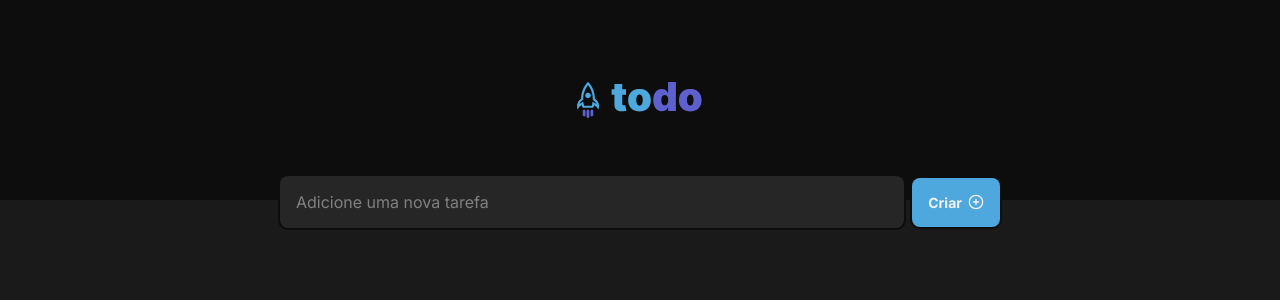
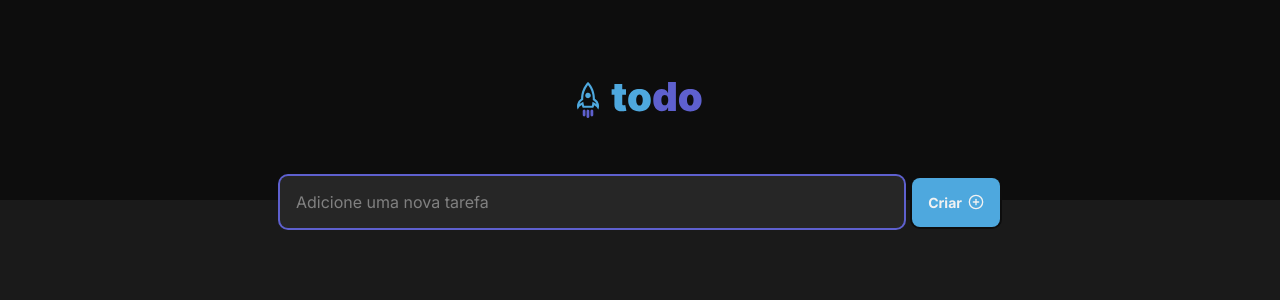
Before and after one commit to adairjuneoaf/to-do-app-challenge-ignite, a React (Vite) app: page / in a window 1280 px wide. Shown: the top 300 px of the page. Built offline with nearby package versions, Linux system fonts and the light colour scheme.

Commit message:
Form para captura da tarefa pronto para uso.

```diff
--- a/package.json
+++ b/package.json
@@ -14,6 +14,7 @@
   "dependencies": {
     "react": "^18.2.0",
     "react-dom": "^18.2.0",
+    "react-hook-form": "^7.35.0",
     "react-icons": "^4.4.0",
     "styled-components": "^5.3.5"
   },
--- /dev/null
+++ b/src/@types/form.d.ts
@@ -0,0 +1,3 @@
+export type FormInputsType = {
+  task: string
+}
--- a/src/components/Button/index.tsx
+++ b/src/components/Button/index.tsx
@@ -6,9 +6,14 @@ interface IButtonProps extends ButtonHTMLAttributes<HTMLButtonElement>, PropsWit
   icon?: ReactElement
 }
 
-export const Button: React.FC<IButtonProps> = ({ children, icon, variant = 'default' }) => {
+export const Button: React.FC<IButtonProps> = ({
+  children,
+  icon,
+  variant = 'default',
+  ...props
+}) => {
   return (
-    <ButtonContainer variant={variant}>
+    <ButtonContainer {...props} variant={variant}>
       {children}
       {icon}
     </ButtonContainer>
--- a/src/components/Button/styles.ts
+++ b/src/components/Button/styles.ts
@@ -47,7 +47,7 @@ export const ButtonContainer = styled.button<ButtonProps>`
     transition: box-shadow 350ms;
   }
 
-  &:hover {
+  &:hover:not(:disabled) {
     background-color: ${(props) =>
       (props.variant === 'default' && props.theme['gray-200']) ||
       (props.variant === 'save' && props.theme['blue-dark']) ||
@@ -55,4 +55,8 @@ export const ButtonContainer = styled.button<ButtonProps>`
 
     transition: background-color 250ms;
   }
+
+  &:disabled {
+    cursor: not-allowed;
+  }
 `
--- a/src/components/Input/index.tsx
+++ b/src/components/Input/index.tsx
@@ -1,12 +1,17 @@
-import React, { InputHTMLAttributes } from 'react'
+import React, { forwardRef, InputHTMLAttributes } from 'react'
+import { FieldErrors } from 'react-hook-form'
+import { FormInputsType } from '../../@types/form'
 import { InputComponent, InputContainer, InputErrorsMessage, InputLabel } from './styles'
 
 interface IInputProps extends InputHTMLAttributes<HTMLInputElement> {
   label?: string
-  errors?: string
+  errors?: FieldErrors<FormInputsType>
 }
 
-export const Input: React.FC<IInputProps> = ({ label, required = false, errors, ...props }) => {
+const Input: React.ForwardRefRenderFunction<HTMLInputElement, IInputProps> = (
+  { label, required = false, errors, ...props },
+  ref,
+) => {
   return (
     <InputContainer>
       {label && (
@@ -14,8 +19,17 @@ export const Input: React.FC<IInputProps> = ({ label, required = false, errors,
           {label}
         </InputLabel>
       )}
-      <InputComponent id={props.name} name={props.name} required={required} {...props} />
-      {errors && <InputErrorsMessage>{errors}</InputErrorsMessage>}
+      <InputComponent
+        {...props}
+        ref={ref}
+        id={props.name}
+        name={props.name}
+        required={required}
+        isError={!!errors?.task}
+      />
+      {errors?.task && <InputErrorsMessage>{errors.task?.message}</InputErrorsMessage>}
     </InputContainer>
   )
 }
+
+export default forwardRef(Input)
--- a/src/components/Input/styles.ts
+++ b/src/components/Input/styles.ts
@@ -1,7 +1,11 @@
 import styled from 'styled-components'
 
-export interface ILabelProps {
+export interface LabelProps {
   required?: boolean
+}
+
+export interface InputProps {
+  isError: boolean
 }
 
 export const InputContainer = styled.div`
@@ -13,7 +17,7 @@ export const InputContainer = styled.div`
   flex-direction: column;
 `
 
-export const InputLabel = styled.label<ILabelProps>`
+export const InputLabel = styled.label<LabelProps>`
   font-size: 1rem;
   font-weight: 400;
 
@@ -25,7 +29,7 @@ export const InputLabel = styled.label<ILabelProps>`
   }
 `
 
-export const InputComponent = styled.input`
+export const InputComponent = styled.input<InputProps>`
   width: 100%;
   height: auto;
 
@@ -37,16 +41,17 @@ export const InputComponent = styled.input`
 
   outline: 0;
   border: 0;
-  box-shadow: 0 0 0 2px ${(props) => props.theme['gray-700']};
-
-  &:focus {
-    box-shadow: 0 0 0 2px ${(props) => props.theme['purple-dark']};
-
-    transition: box-shadow 500ms;
-  }
+  box-shadow: 0 0 0 2px ${(props) => (props.isError ? props.theme.danger : props.theme['gray-700'])};
 
   color: ${(props) => props.theme['gray-200']};
   background-color: ${(props) => props.theme['gray-500']};
+
+  &:focus,
+  &:hover {
+    box-shadow: 0 0 0 2px
+      ${(props) => (props.isError ? props.theme.danger : props.theme['purple-dark'])};
+    transition: box-shadow 500ms;
+  }
 
   &::placeholder {
     color: ${(props) => props.theme['gray-300']};
@@ -54,15 +59,21 @@ export const InputComponent = styled.input`
 `
 
 export const InputErrorsMessage = styled.div`
-  width: 100%;
+  width: fit-content;
+  max-width: 50%;
   height: auto;
+
+  position: absolute;
+  margin-top: calc((16px + 2.25rem) + 6px);
+  margin-left: 2px;
+
+  display: flex;
+  flex-wrap: wrap;
 
   font-size: 0.875rem;
   font-weight: 400;
 
   color: ${(props) => props.theme.danger};
 
-  margin-top: 4px;
-
   transition: all 350ms;
 `
--- a/src/pages/Home/index.tsx
+++ b/src/pages/Home/index.tsx
@@ -1,21 +1,60 @@
-import React from 'react'
+import React, { useEffect } from 'react'
+import { SubmitHandler, useForm } from 'react-hook-form'
+import { FiPlusCircle } from 'react-icons/fi'
+import { FormInputsType } from '../../@types/form'
 import { Button } from '../../components/Button'
-import { Input } from '../../components/Input'
+import Input from '../../components/Input'
 import { Logo } from '../../components/Logo'
 import { FormContent, HeaderContent, MainContainer, MainContent } from './styles'
 
-import { FiPlusCircle } from 'react-icons/fi'
+export const Home: React.FC = () => {
+  const { register, handleSubmit, formState, setFocus, reset } = useForm<FormInputsType>({
+    defaultValues: {
+      task: '',
+    },
+    mode: 'all',
+  })
 
-export const Home: React.FC = () => {
+  const { errors, isValid } = formState
+
+  const submitNewTask: SubmitHandler<FormInputsType> = (data) => {
+    console.log(data)
+    reset()
+  }
+
+  useEffect(() => {
+    setFocus('task')
+  }, [])
+
   return (
     <MainContainer>
       <HeaderContent>
         <Logo width={126} height={48} />
       </HeaderContent>
       <MainContent>
-        <FormContent>
-          <Input type='text' name='nameTask' placeholder='Adicione uma nova tarefa' required />
-          <Button type='button' variant='save' icon={<FiPlusCircle fontSize={'16px'} />}>
+        <FormContent onSubmit={handleSubmit(submitNewTask)}>
+          <Input
+            errors={errors}
+            type='text'
+            placeholder='Adicione uma nova tarefa'
+            {...register('task', {
+              minLength: {
+                value: 6,
+                message: 'Mínimo de 6 caracteres.',
+              },
+              maxLength: {
+                value: 50,
+                message: 'Máximo de 50 caracteres.',
+              },
+              required: 'Dê um nome a tarefa!',
+            })}
+          />
+          <Button
+            type='submit'
+            variant='save'
+            icon={<FiPlusCircle fontSize={'16px'} />}
+            disabled={!isValid}
+          >
             Criar
           </Button>
         </FormContent>
```
Also changed, not shown: 1 other file (tests, documents, lock files or other folders).
